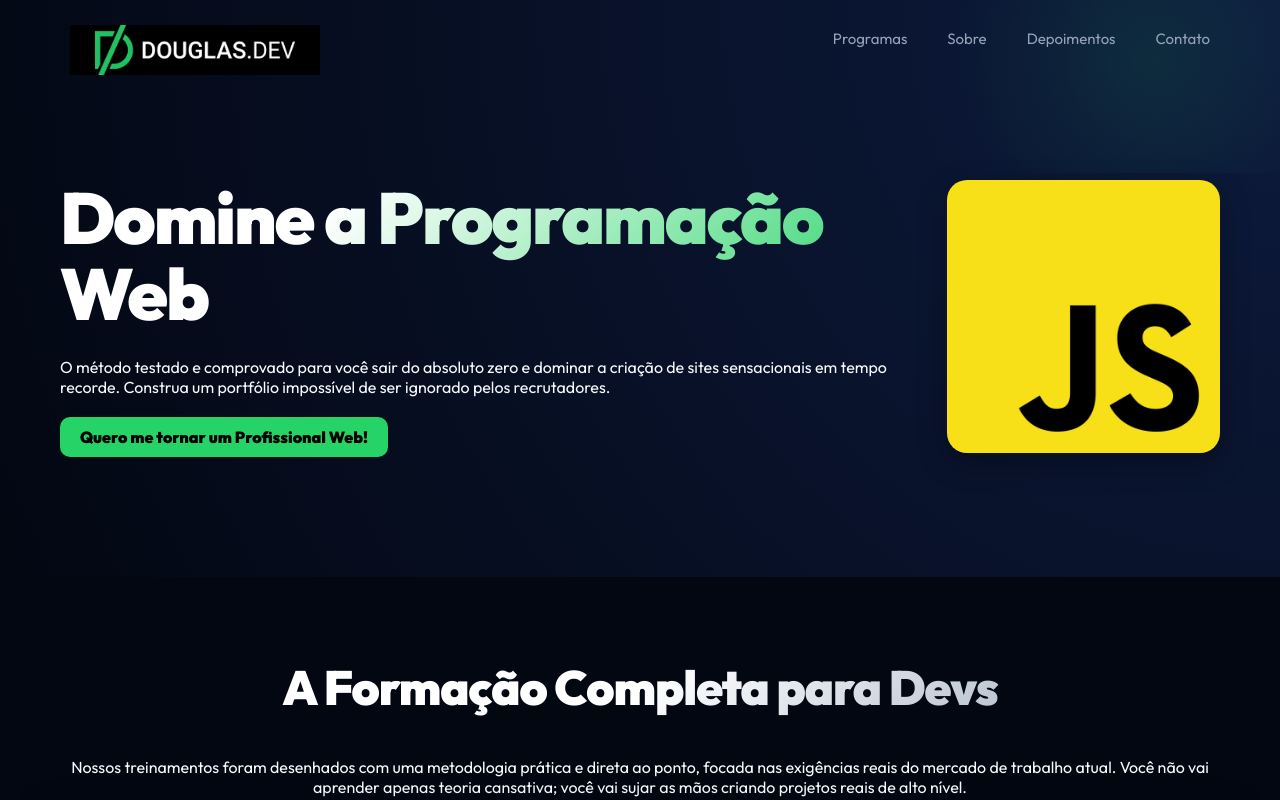
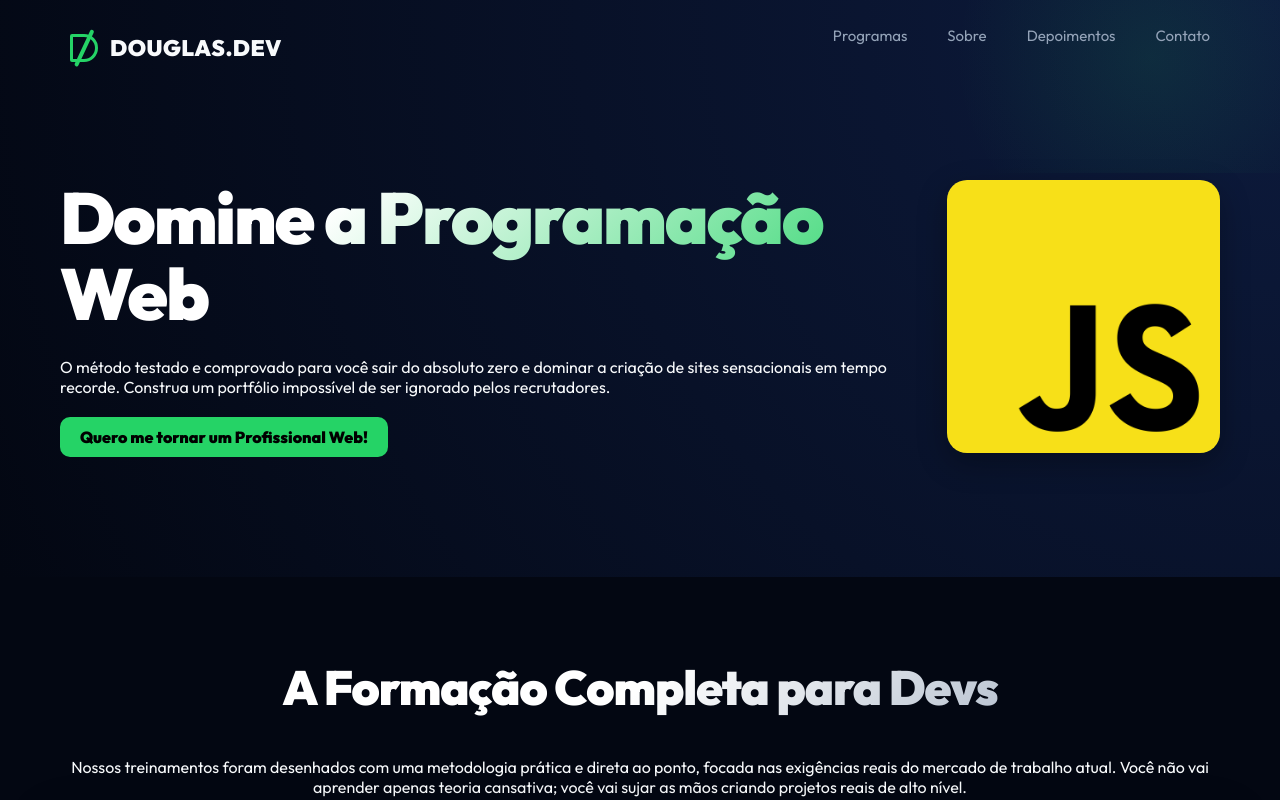
Before and after one commit to dougllasaf/douglas.dev, a plain HTML site: page index.html in a window 1280 px wide. Shown: the top 800 px of the page. Drawn offline with nearby package versions, Linux system fonts and the light colour scheme.

Commit message:
Add files via upload

```diff
--- a/index.html
+++ b/index.html
@@ -20,8 +20,9 @@
 <body>
     <nav class="navbar">
         <div class="container">
-            <a href="#" class="logo">
-                <img src="./douglas_logo.png" alt="Douglas.Dev Logo" class="logo-img" fetchpriority="high">
+            <a class="logo" href="#">
+                <div class="logo-icon"></div>
+                <span class="logo-text">DOUGLAS.DEV</span>
             </a>
             <ul id="ulnavbar">
                 <li><a href="#my-programs">Programas</a></li>
--- a/style.css
+++ b/style.css
@@ -105,21 +105,44 @@ nav .container {
     align-items: center;
 }
 
-/* 1. A Janela da Tesoura: Fixa o tamanho em 40px e corta as sobras pretas da foto! */
 .logo {
     display: inline-flex;
     align-items: center;
-    height: 50px;
-    /* O tamanho que você realmente quer que a Logo tenha na Navbar */
-    overflow: hidden;
-    /* A Mágica do CSS: Qualquer coisa que vazar desses 50px será invisível! */
+    gap: 12px;
     text-decoration: none;
+    transition: transform 0.3s ease;
 }
 
-/* 2. O Zoom da Câmera: Força a imagem gigante a estufar até a Logo aparecer na janela */
-.logo-img {
-    height: 250px;
-    /* Dando um zoom violento para contornar o arquivo da Inteligência Artificial */
+.logo:hover {
+    transform: scale(1.02);
+}
+
+.logo-icon {
+    width: 28px;
+    height: 28px;
+    border: 3.5px solid var(--primary-green);
+    border-radius: 2px 14px 14px 2px; /* O formato de "D" */
+    position: relative;
+}
+
+.logo-icon::after {
+    content: '';
+    position: absolute;
+    width: 3.5px;
+    height: 40px;
+    background: var(--primary-green);
+    top: 50%;
+    left: 50%;
+    transform: translate(-50%, -50%) rotate(25deg);
+    border-radius: 2px;
+}
+
+.logo-text {
+    color: var(--text-main);
+    font-size: 1.4rem;
+    font-weight: 800;
+    letter-spacing: 0.5px;
+    font-family: 'Outfit', sans-serif;
 }
 
 
```
